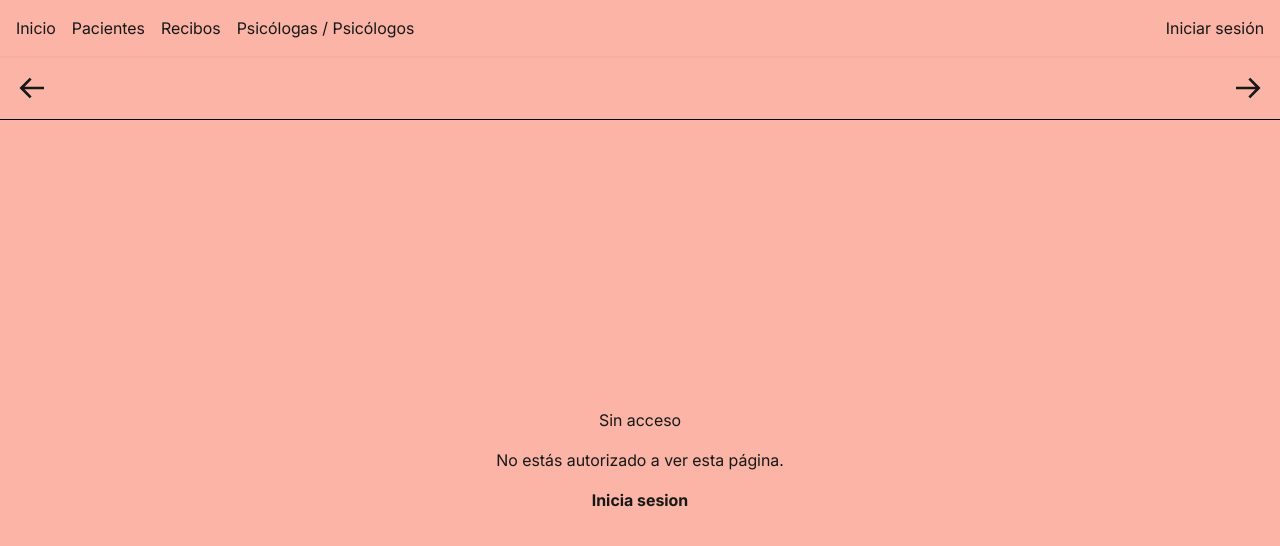
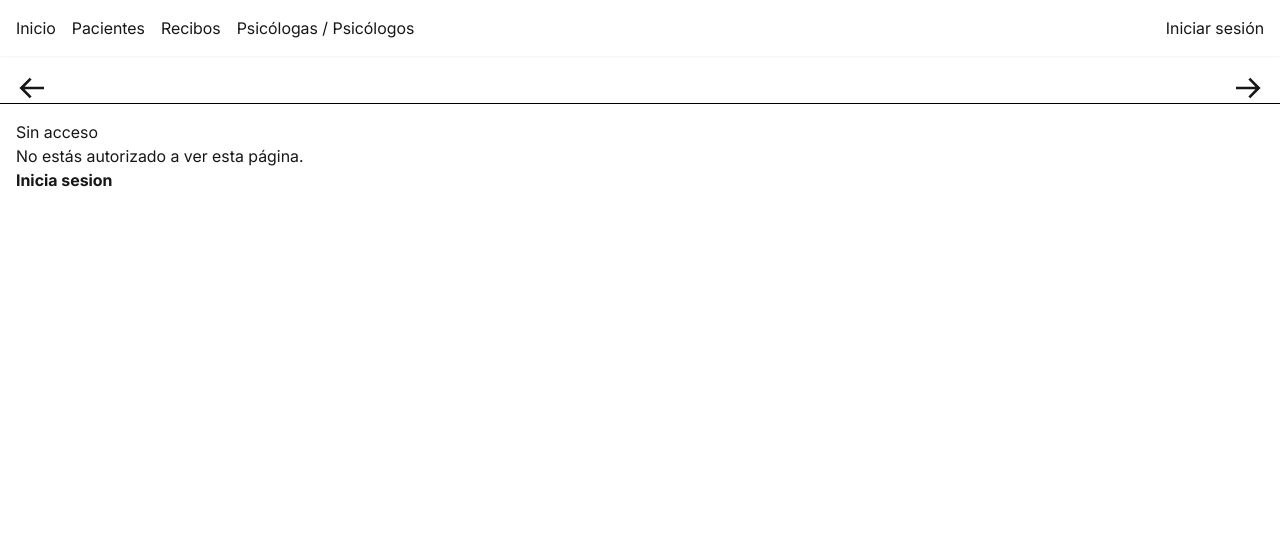
Before and after one commit to mpsicometrico/generador-recibos-estimulare, a Next.js app in the folder apps/frontend/: page / in a window 1280 px wide. Shown: the top 546 px of the page. Built offline with nearby package versions, Linux system fonts and the light colour scheme; no server answers.

Commit message:
wip: Change layout styles

```diff
--- a/apps/frontend/src/app/globals.css
+++ b/apps/frontend/src/app/globals.css
@@ -1,12 +1,6 @@
 @tailwind base;
 @tailwind components;
 @tailwind utilities;
-
-@layer components {
-  .h-full-outlet {
-    height: calc(100dvh - 120px);
-  }
-}
 
 :root {
   --foreground: #171717;
@@ -16,9 +10,14 @@
   --light-pink: #FBB4A5;
 }
 
+* {
+  margin: 0;
+  padding: 0;
+  box-sizing: border-box;
+}
+
 body {
   color: var(--foreground);
-  background: var(--light-pink);
+  background: white;
   font-family: Arial, Helvetica, sans-serif;
-  min-height: 100dvh;
 }
--- a/apps/frontend/src/app/layout.tsx
+++ b/apps/frontend/src/app/layout.tsx
@@ -5,7 +5,7 @@ import { Toaster } from 'sonner'
 import AuthProvider from '@providers/AuthProvider'
 import LoadingProvider from '@providers/LoadingProvider'
 import Redirect from '@components/redirect/redirect'
-import Navbar from '@components/navbar'
+import Header from '@components/header'
 import './globals.css'
 
 const interVariable = localFont({
@@ -27,12 +27,12 @@ export default function RootLayout({
   return (
     <html lang='es'>
       <body
-        className={`${interVariable.className} antialiased relative max-w-[100dvw] max-h-[100dvh] overflow-hidden`}
+        className={`${interVariable.className} h-[100dvh] max-h-[100dvh] antialiased overflow-hidden flex flex-col`}
       >
         <AuthProvider>
           <LoadingProvider>
             <Toaster richColors />
-            <Navbar />
+            <Header />
             <Redirect>{children}</Redirect>
           </LoadingProvider>
         </AuthProvider>
--- a/apps/frontend/src/app/login/page.tsx
+++ b/apps/frontend/src/app/login/page.tsx
@@ -20,8 +20,8 @@ const Login = () => {
 
   if (status === 'unauthenticated')
     return (
-      <section className='h-full flex justify-center items-center'>
-        <div className='w-[90%] h-1/2 flex items-center shadow-xl bg-light-yellow'>
+      <section className='flex justify-center items-center h-full'>
+        <div className='w-[90%] h-1/2 flex items-center shadow-xl bg-light-yellow self-center justify-self-center'>
           <section className='w-1/2 h-fit p-[50px]'>
             <h2 className='text-2xl mb-[30px]'>Inicia sesión</h2>
             <Form hasSubmit action={login}>
@@ -38,7 +38,7 @@ const Login = () => {
             </Form>
           </section>
           <section className='w-1/2 h-full flex flex-col justify-center items-center content-center bg-pink gap-1 text-white'>
-            <h2 className='text-2xl mb-[30px] '>Bienvenido a Estimulare.</h2>
+            <h2 className='text-2xl mb-[30px] '>Bienvenido a Stimulare.</h2>
             <p>¿No tienes una cuenta?</p>
             <p>Contacta a un administrador.</p>
           </section>
--- a/apps/frontend/src/components/navbar.tsx
+++ b/apps/frontend/src/components/header.tsx
@@ -7,7 +7,7 @@ import { usePathname, useRouter } from 'next/navigation'
 import { signOut, useSession } from 'next-auth/react'
 import Link from 'next/link'
 
-export default function Navbar() {
+export default function Header() {
   const { replace } = useRouter()
   const pathname = usePathname()
   const { status } = useSession()
@@ -15,7 +15,7 @@ export default function Navbar() {
   if (hideNavbarRoutes.includes(pathname)) return null
 
   return (
-    <section className='w-full h-[120px] border-b-[1px] border-solid border-black'>
+    <header className='w-full h-[120px] border-b-[1px] border-solid border-black'>
       <nav className='flex justify-between h-[56px] shadow-sm p-4'>
         <RouteList routes={navigationRoutes} />
         {status === 'authenticated' && (
@@ -34,6 +34,6 @@ export default function Navbar() {
         )}
       </nav>
       <NavigationButtons />
-    </section>
+    </header>
   )
 }
--- a/apps/frontend/src/components/redirect/redirect.module.css
+++ /dev/null
@@ -1,3 +0,0 @@
-.h_outlet {
-  height: calc(100dvh - 120px);
-}
--- a/apps/frontend/src/components/redirect/redirect.tsx
+++ b/apps/frontend/src/components/redirect/redirect.tsx
@@ -4,8 +4,7 @@ import Link from 'next/link'
 import { useSession } from 'next-auth/react'
 import { usePathname } from 'next/navigation'
 
-import { hideNavbarRoutes, protectedRoutes } from '@constants/routing'
-import styles from './redirect.module.css'
+import { protectedRoutes } from '@constants/routing'
 
 interface Props {
   children: React.ReactNode
@@ -16,14 +15,11 @@ export default function Redirect({ children }: Props) {
   const { status } = useSession()
 
   const isProtected = protectedRoutes.includes(pathname)
-  const hideNavbar = hideNavbarRoutes.includes(pathname)
 
   return (
-    <section
-      className={`w-full ${hideNavbar ? 'h-dvh' : styles.h_outlet} absolute bottom-0 p-4`}
-    >
+    <section className={`p-4 h-full`}>
       {isProtected && status === 'unauthenticated' ? (
-        <div className='flex flex-col items-center justify-center h-full gap-4'>
+        <div className='items-center justify-center h-full gap-4'>
           <h2>Sin acceso</h2>
           <p>No estás autorizado a ver esta página.</p>
           <Link href='/login'>
--- a/package.json
+++ b/package.json
@@ -1,4 +1,7 @@
 {
+  "dependencies": {
+    "@nestjs/mapped-types": "*"
+  },
   "name": "monorepo-base",
   "private": true,
   "scripts": {
```
Also changed, not shown: 1 other file (tests, documents, lock files or other folders).
